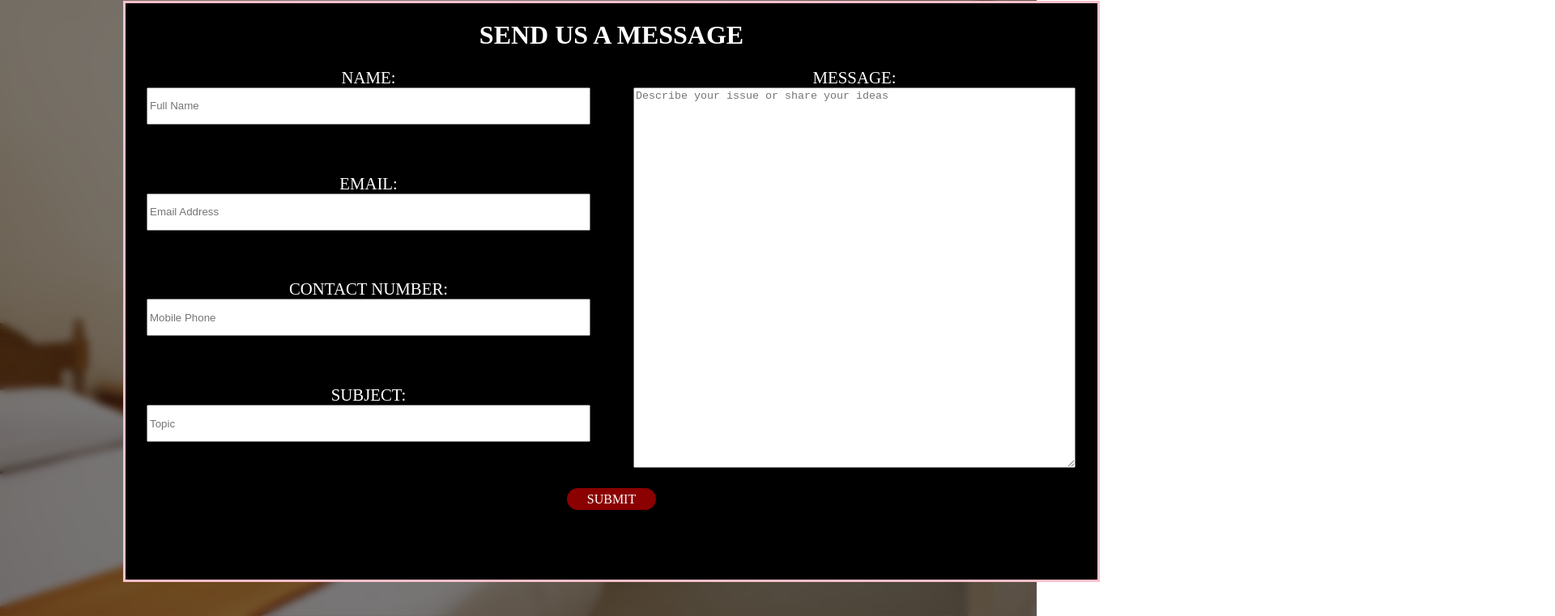
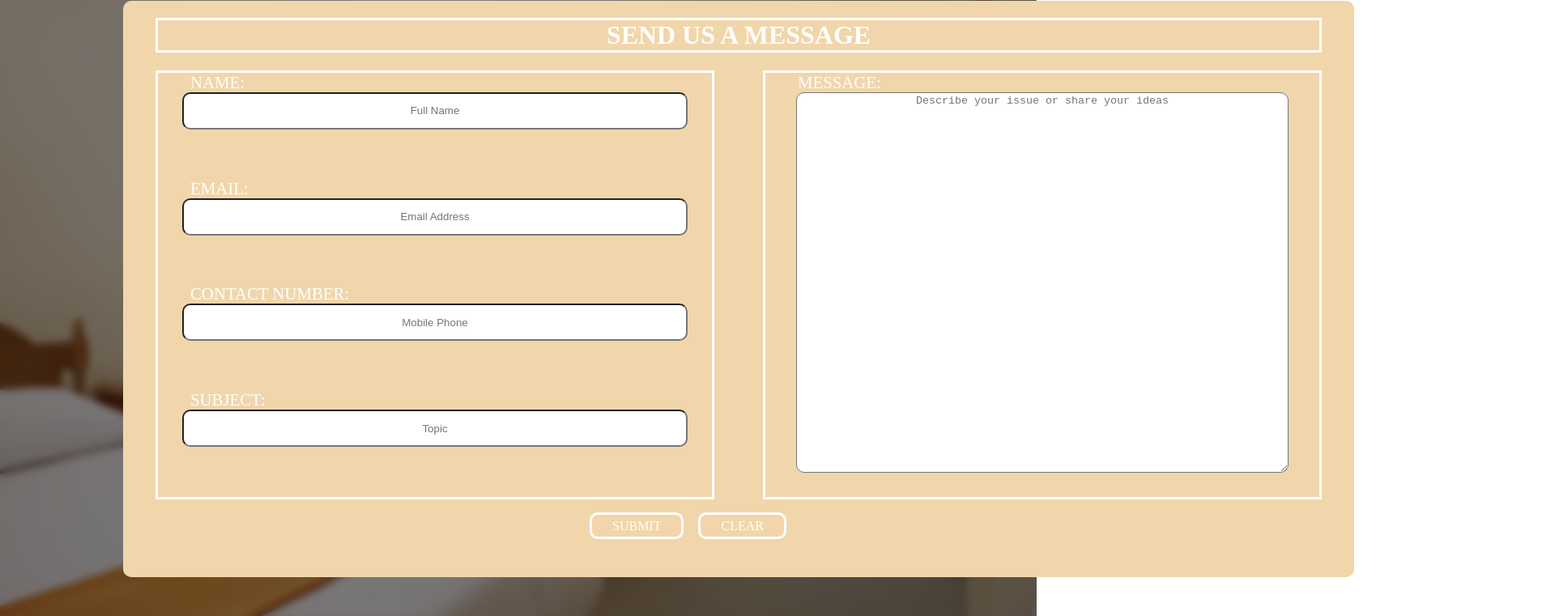
Before and after one commit to GKlyde1313/RoomAdvisor, a plain HTML site: page Contact-Page/contact-page.html in a window 1280 px wide. Shown: the part 39-800 px from the top of the page at 81% size, 1920 px wide, since content can reach past the window. Drawn offline with Linux system fonts and the light colour scheme.

Commit message:
Added AboutUs - Klyde G. page, fixed contact us form + added hover

```diff
--- a/Contact-Page/contact-page.css
+++ b/Contact-Page/contact-page.css
@@ -47,75 +47,145 @@ html, body {
 .main-content {
     position: absolute;
     margin-top: 5vh;
-    margin-bottom: 10vh;
     margin-left: 19vh;
-    width: 150vh;
+    width: 190vh;
     height: 89vh;
-    border-style: solid;
-    border-color: pink;
-    background-color: black;
+    background-color: #F1D6AB;
     text-transform: uppercase;
-}
-
-.secondary-content {
-    float: right;
-    height: 89vh;
-    width: 37vh;
-    margin-top: 5vh;
-    margin-bottom: 10vh;
-    margin-right: 19vh;
-    color: #F1D6AB;
-    border-style: solid;
-    border-color: pink;
-    background-color: black;
+    border-radius: 10px;
 }
 
 #First-Message {
     text-align: center;
+    border-style: solid;
+    border-color: white;
+    margin-left: 40px;
+    margin-right: 40px;
 }
 
 .right-part {
     text-transform: uppercase;
-    text-align: center;
     float: left;
     height: 65.5vh;
-    width: 50%;
+    width: 45%;
+    margin-left: 40px;
+    border-style: solid;
+    border-color: white;
 }
 
 .left-part {
     text-transform: uppercase;
-    text-align: center;
-    float: left;
+    float: right;
     height: 65.5vh;
-    width: 50%;
+    width: 45%;
+    margin-right: 40px;
+    border-style: solid;
+    border-color: white;
 }
-.form-label1{
+
+.form-label1 {
+    padding-left: 5vh;
     font-size: 1.3rem;
 }
-.form-label2{
+
+.form-label2 {
+    padding-left: 5vh;
     font-size: 1.3rem;
 }
-.form-input{
+
+.form-input {
+    text-align: center;
     padding-bottom: 7.6vh;
 }
-.form-input-text{
+
+.form-input-text {
+    text-align: center;
     height: 5vh;
     width: 90%;
+    border-radius: 10px;
 }
+
 .form-input-textarea {
+    text-align: center;
     height: 58vh;
-    width: 90%;
+    width: 88%;
+    border-radius: 10px;
 }
 
 .form-submit {
-    padding-top: 0px;
-    text-align: center;
+    float: left;
+    height: 10vh;
+    width: 100%;
+    padding-top: 3vh;
+    padding-left: 67vh;
 }
 
 .btn-submit {
+    margin-left: 40px;
     padding: 5px 25px;
     text-decoration: none;
     color: white;
-    background-color: darkred;
-    border-radius: 50px;
+    border-style: solid;
+    border-color: white;
+    background-color: #F1D6AB;
+    border-radius: 10px;
 }
+
+#btn-clear {
+    margin-left: 14px;
+}
+
+/* */
+
+#First-Message:hover {
+    transition: 0.7s ease;
+    background-color: #e3b04b;
+    border-color: black;
+}
+
+.right-part:hover {
+    transition: 0.7s ease;
+    background-color: #e3b04b;
+    border-color: black;
+}
+
+.left-part:hover {
+    transition: 0.7s ease;
+    background-color: #e3b04b;
+    border-color: black;
+}
+
+.main-content h1:hover {
+    transition: 0.7s ease;
+    color: black;
+}
+
+.form-label1:hover {
+    transition: 0.7s ease;
+    color: black;
+}
+
+.form-label2:hover {
+    transition: 0.7s ease;
+    color: black;
+}
+
+.form-input-text:hover {
+    -ms-transform: scale(1.05);
+    -webkit-transform: scale(1.05);
+    transform: scale(1.05);
+}
+
+.btn-submit:hover {
+    transition: 0.7s ease;
+    background-color: #e3b04b;
+    border-color: black;
+    color: black;
+}
+
+
+.form-input-textarea:hover {
+    -ms-transform: scale(1.05);
+    -webkit-transform: scale(1.05);
+    transform: scale(1.02);
+}
--- a/Contact-Page/contact-page.html
+++ b/Contact-Page/contact-page.html
@@ -45,11 +45,10 @@
                         </div>
                         <div class="form-submit">
                             <a onmouseover="appendMailTo()" id="sendMail" href="mailto:kguevarra13@icloud.com"
-                                class="btn-submit">Submit</a>
+                            id="btn-submit" class="btn-submit">Submit</a>
+                            <a onmouseover="appendMailTo()"
+                            href="mailto:kguevarra13@icloud.com" id="btn-clear"class="btn-submit">Clear</a>
                         </div>
-                    </div>
-                    <div class="secondary-content">
-
                     </div>
                 </div>
             </div>
```
Also changed, not shown: About-Page/Klyde-Guevarra.css (added, +72 -0 lines), About-Page/Klyde-Guevarra.html (added, +42 -0 lines), index.html (+1 -1 lines), About-Page/Images/address.svg (added), About-Page/Images/apartment.jpg (added), About-Page/Images/background.jpg (added), About-Page/Images/background2.jpg (added), About-Page/Images/background3.jpg (added), About-Page/Images/background4.jpg (added), About-Page/Images/bed-spacer.jpg (added), About-Page/Images/dormitory.jpg (added), About-Page/Images/facebook copy.png (added), About-Page/Images/github copy.png (added), About-Page/Images/home.jpg (added), 2 more files, 1 other file.
